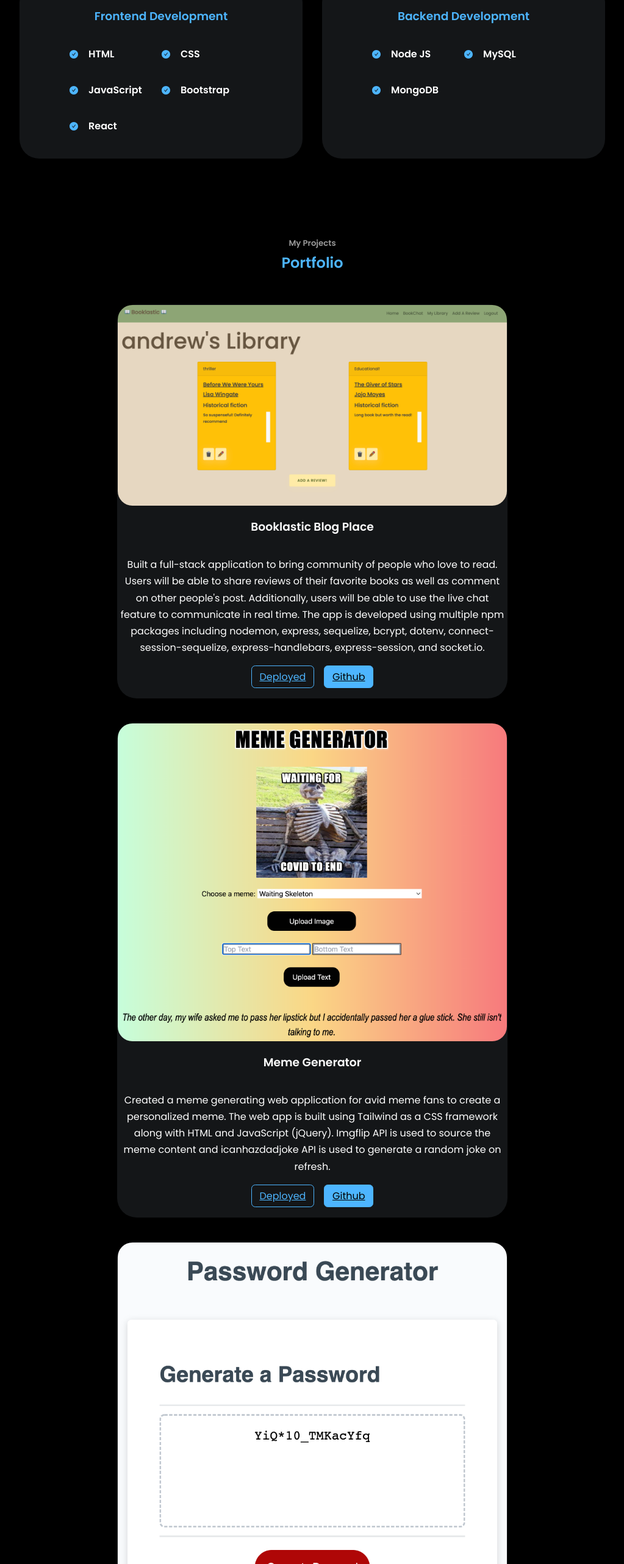
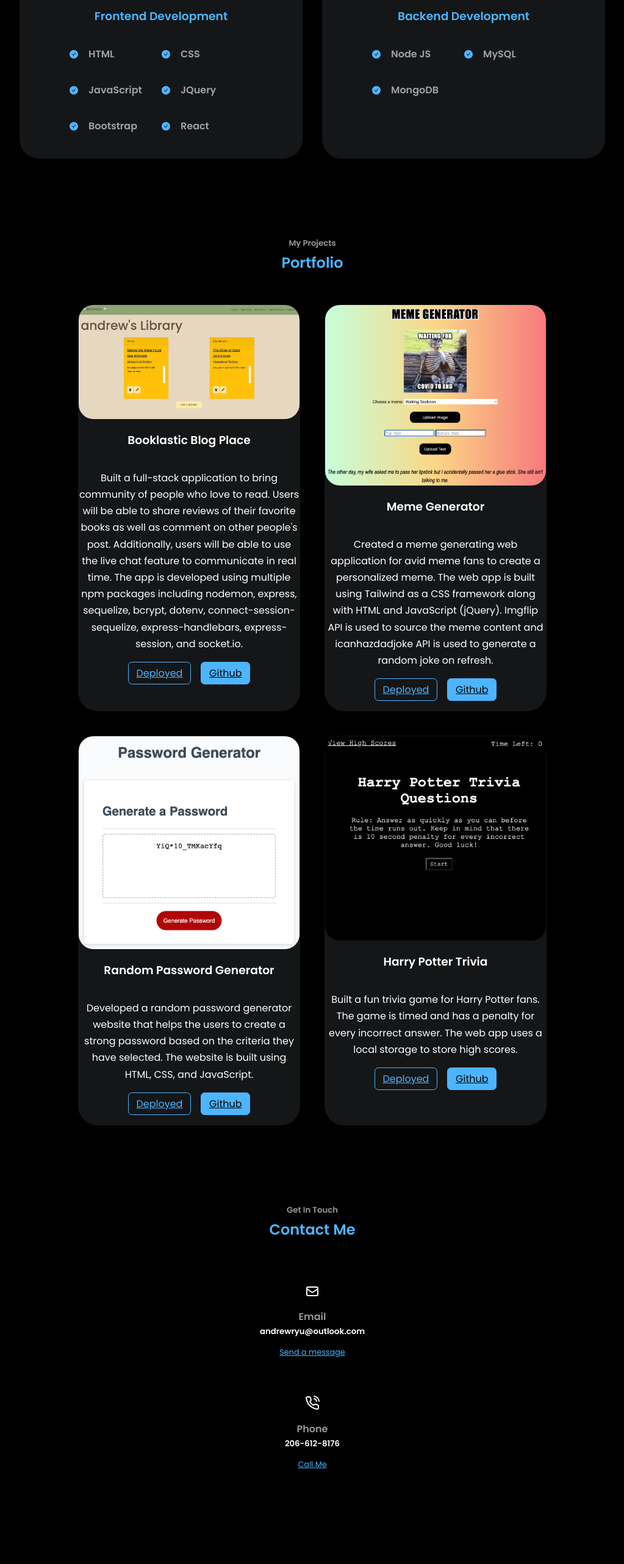
Before and after one commit to ryuandrew/AndrewRyu-Portfolio-React, a React (Create React App) app: page / in a window 1280 px wide. Shown: the part 1862-4426 px from the top of the page at 61% size, without its empty margins (128-1151 px from the left). After the commit the page ends 4370 px from the top, so only its background shows below. Built offline with nearby package versions, Linux system fonts and the light colour scheme.

Commit message:
small changes

```diff
--- a/src/components/contact/contact.css
+++ b/src/components/contact/contact.css
@@ -19,6 +19,10 @@
     text-align: center;
     border: 1px solid transparent;
     transition: var(--transition);
+}
+
+h4 {
+    color: var(--color-light) !important;
 }
 
 .contact__option:hover {
--- a/src/components/experience/Experience.jsx
+++ b/src/components/experience/Experience.jsx
@@ -31,6 +31,13 @@ const Experience = () => {
               <AiFillCheckCircle className="experience__details-icon" />
               <div>
                 <h4>JavaScript</h4>
+                <small className="text-light"></small>
+              </div>
+            </article>
+            <article className="experience__details">
+              <AiFillCheckCircle className="experience__details-icon" />
+              <div>
+                <h4>JQuery</h4>
                 <small className="text-light"></small>
               </div>
             </article>
--- a/src/components/footer/Footer.jsx
+++ b/src/components/footer/Footer.jsx
@@ -2,7 +2,7 @@ import React from "react";
 import "./footer.css";
 
 const Footer = () => {
-  return <div> Footer </div>;
+  return <div id="footer1"> Footer </div>;
 };
 
 export default Footer;
--- a/src/components/footer/footer.css
+++ b/src/components/footer/footer.css
@@ -0,0 +1,5 @@
+#footer1 {
+    padding-bottom: 3rem;
+    /* font-size: 20px; */
+    color: black;
+}
--- a/src/components/portfolio/Portfolio.jsx
+++ b/src/components/portfolio/Portfolio.jsx
@@ -30,6 +30,7 @@ const Portfolio = () => {
             <a
               href="https://fathomless-bastion-58602.herokuapp.com/"
               className="btn"
+              target="_blank"
             >
               Deployed
             </a>
@@ -58,6 +59,7 @@ const Portfolio = () => {
             <a
               href="https://ryuandrew.github.io/Project-1-Team-13/"
               className="btn"
+              target="_blank"
             >
               Deployed
             </a>
@@ -81,7 +83,11 @@ const Portfolio = () => {
             selected. The website is built using HTML, CSS, and JavaScript.
           </p>
           <div className="portfolio__item-cta">
-            <a href="https://ryuandrew.github.io/pwGenerator/" className="btn">
+            <a
+              href="https://ryuandrew.github.io/pwGenerator/"
+              className="btn"
+              target="_blank"
+            >
               Deployed
             </a>
             <a
@@ -107,6 +113,7 @@ const Portfolio = () => {
             <a
               href="https://ryuandrew.github.io/Harry-Potter-Trivia/"
               className="btn"
+              target="_blank"
             >
               Deployed
             </a>
--- a/src/components/portfolio/portfolio.css
+++ b/src/components/portfolio/portfolio.css
@@ -1,7 +1,7 @@
 .portfolio__container {
     display: grid;
-    grid-template-columns: repeat(1, 1fr);
-    width: 50%;
+    grid-template-columns: repeat(2, 1fr);
+    width: 60%;
     aspect-ratio: 1/1;
     gap: 2.5rem;
 }
```
